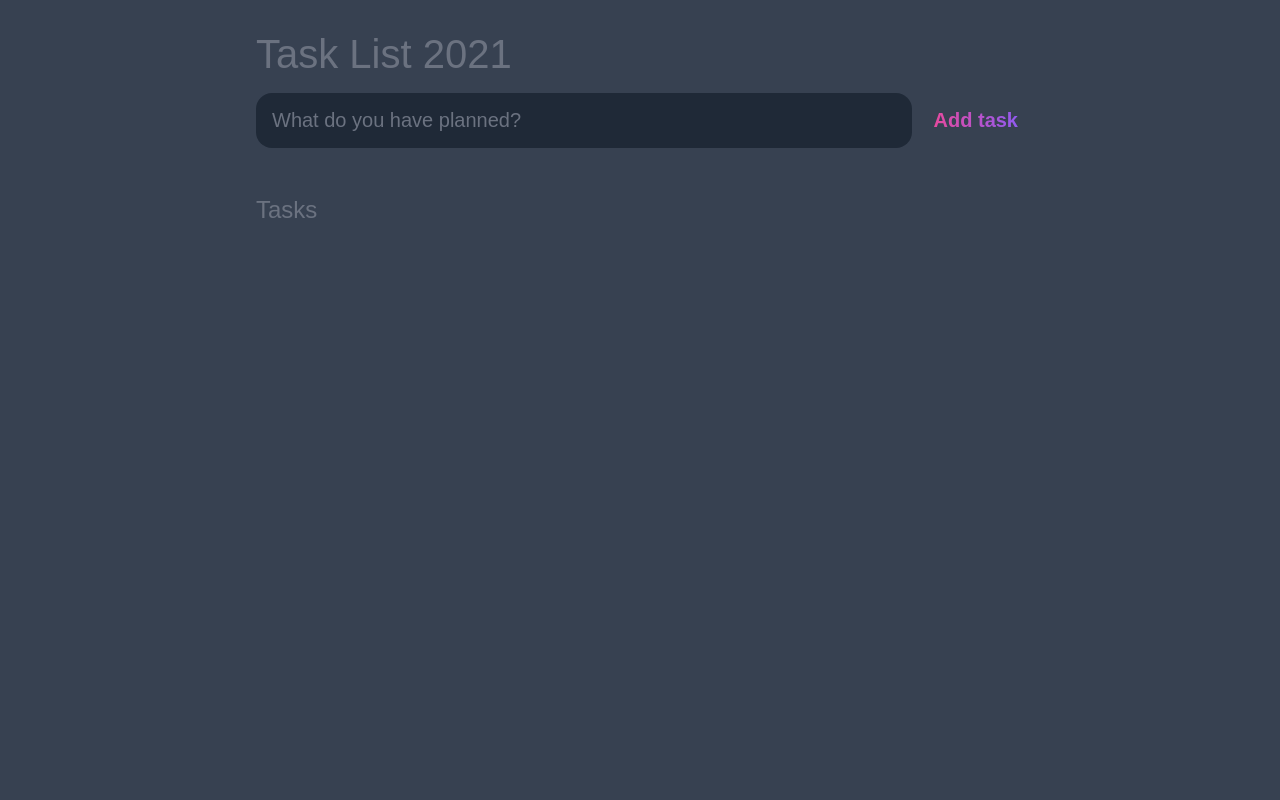
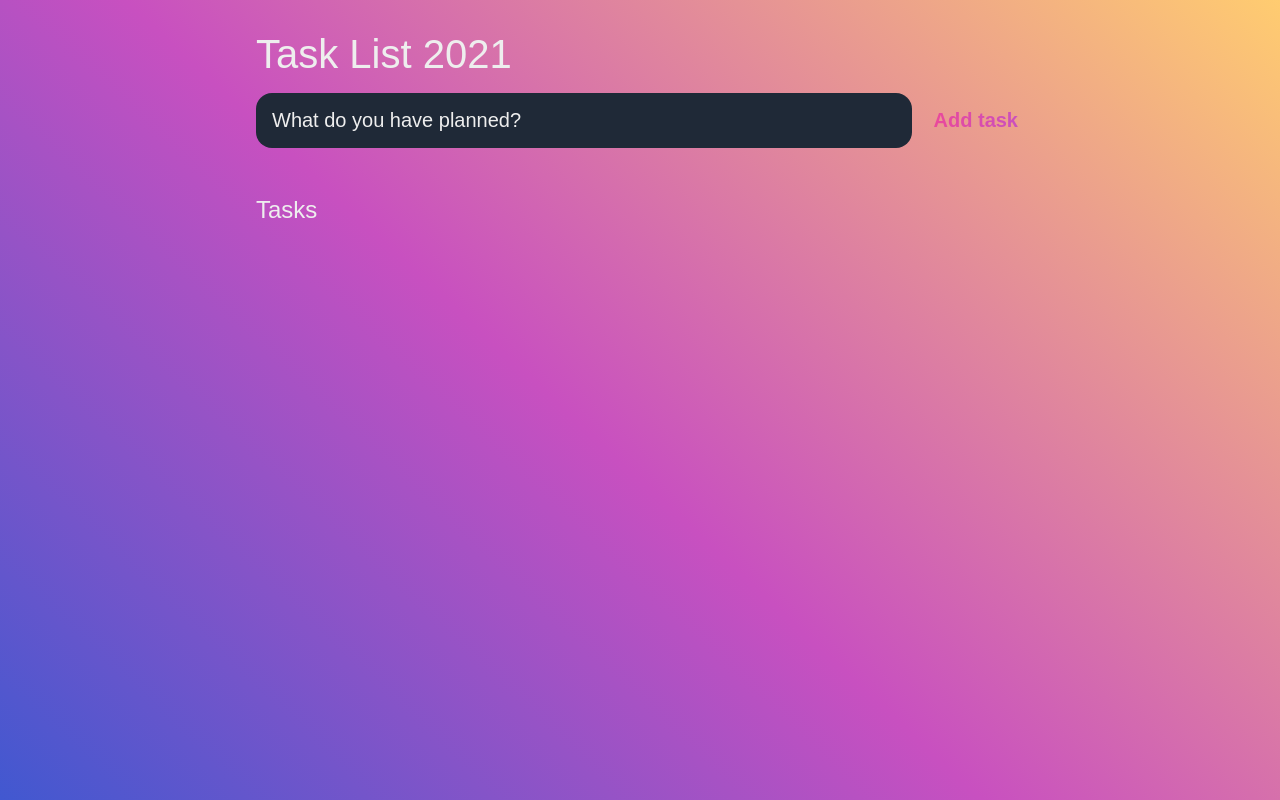
Before and after one commit to Johnsondoe119/TaskTracker, a website: page main/index.html in a window 1280 px wide. Drawn offline with Linux system fonts and the light colour scheme.

Commit message:
added changes

```diff
--- a/main/index.css
+++ b/main/index.css
@@ -1,11 +1,10 @@
-
 :root {
   --dark: #374151;
   --darker: #1f2937;
   --darkest: #111827;
   --grey: #6b7280;
   --pink: #ec4899;
-  --purple: #8b5cf6;
+  --purple: #c850c0;
   --light: #eee;
 }
 
@@ -20,7 +19,13 @@ body {
   flex-direction: column;
   min-height: 100vh;
   color: #fff;
-  background-color: var(--dark);
+  background-color: #4158d0;
+  background-image: linear-gradient(
+    43deg,
+    #4158d0 0%,
+    #c850c0 46%,
+    #ffcc70 100%
+  );
 }
 
 header {
@@ -33,7 +38,7 @@ header {
 header h1 {
   font-size: 2.5rem;
   font-weight: 300;
-  color: var(--grey);
+  color: var(--light);
   margin-bottom: 1rem;
 }
 
@@ -60,7 +65,7 @@ button {
 }
 
 #new-task-input::placeholder {
-  color: var(--grey);
+  color: var(--light);
 }
 
 #new-task-submit {
@@ -96,7 +101,7 @@ main {
 .task-list h2 {
   font-size: 1.5rem;
   font-weight: 300;
-  color: var(--grey);
+  color: var(--light);
   margin-bottom: 1rem;
 }
 
```
Also changed, not shown: package.json (added, +16 -0 lines), 1 other file.
